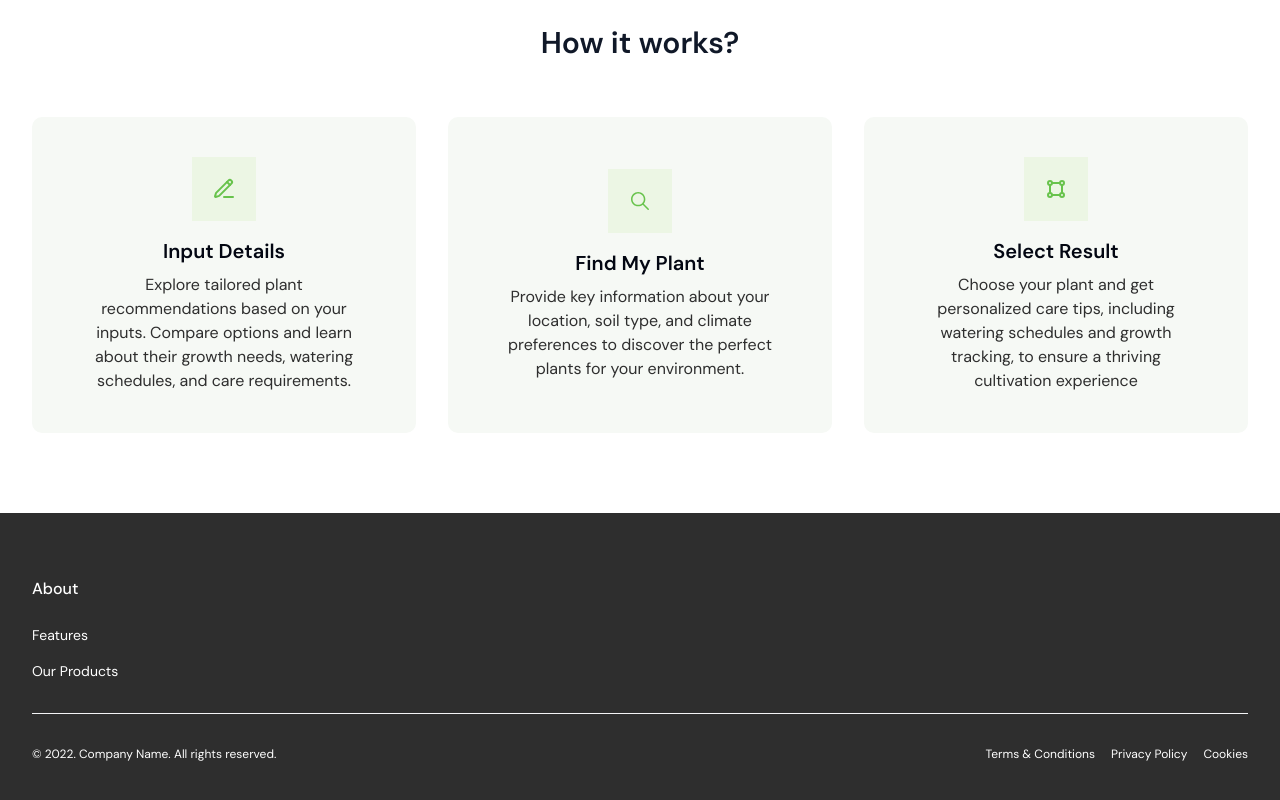
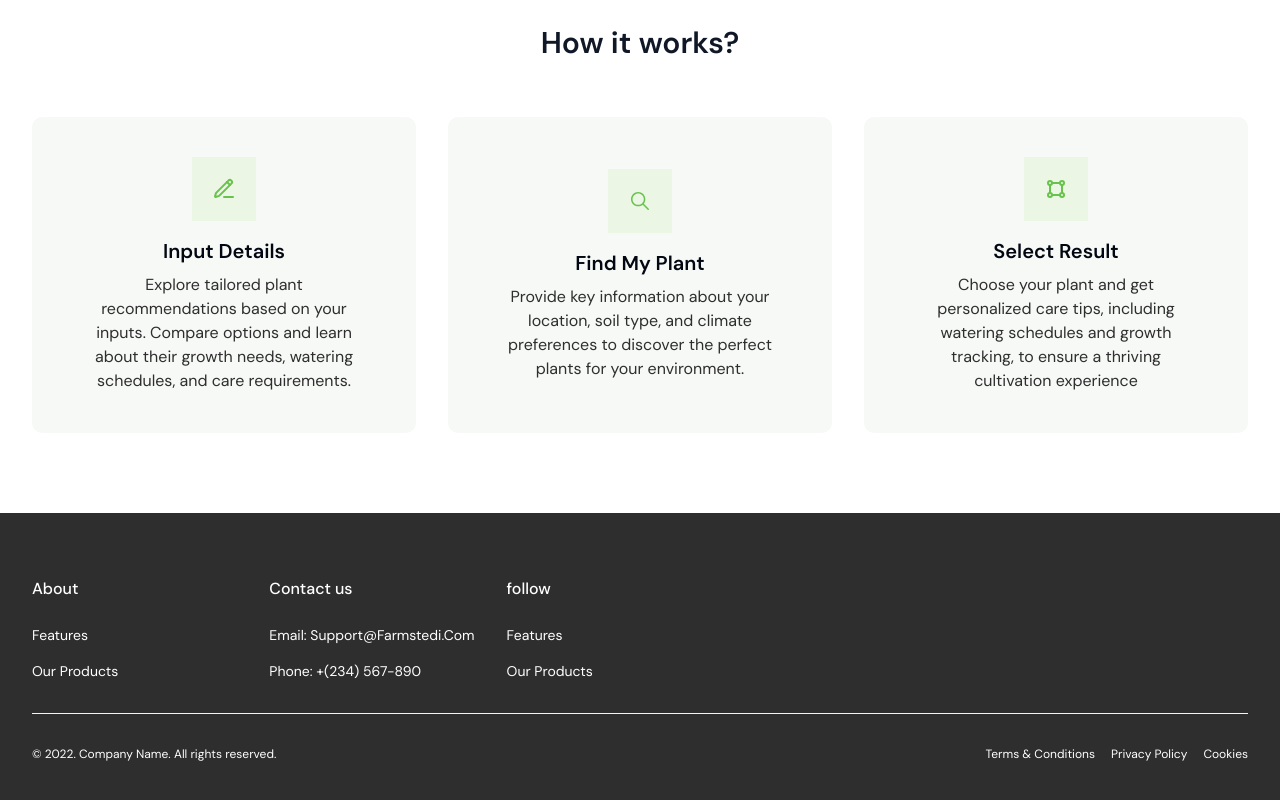
Before and after one commit to Rasheed124/farmstedi-frontend, a Next.js app: page / in a window 1280 px wide. Shown: the part 855-1655 px from the top of the page. Built offline with nearby package versions, Linux system fonts and the light colour scheme.

Commit message:
pushed home page

```diff
--- a/src/app/page.tsx
+++ b/src/app/page.tsx
@@ -2,6 +2,9 @@ import Header from "@/components/layout/Header";
 import Image from "next/image";
 import { LuPencilLine } from "react-icons/lu";
 import { IoIosSearch } from "react-icons/io";
+import { FaXTwitter } from "react-icons/fa6";
+import { IoLogoFacebook } from "react-icons/io5";
+import { FaInstagram } from "react-icons/fa";
 import { TbTopologyRing3 } from "react-icons/tb";
 import Link from "next/link";
 
@@ -123,6 +126,56 @@ export default function Home() {
 
                   </ul>
                 </div>
+                <div className="col-span-2 sm:col-span-1">
+                  <p className="font-medium ">Contact us</p>
+
+                  <ul className="mt-6 space-y-4 text-sm capitalize">
+                    <li>
+                      <Link
+                        href="#"
+                        className=" transition hover:opacity-75"
+                      >
+                        {" "}
+                        Email: support@farmstedi.com{" "}
+                      </Link>
+                    </li>
+                    <li>
+                      <Link
+                        href="#"
+                        className=" transition hover:opacity-75"
+                      >
+                        {" "}
+                        Phone: +(234) 567-890{" "}
+                      </Link>
+                    </li>
+
+                  </ul>
+                </div>
+                <div className="col-span-2 sm:col-span-1">
+                  <p className="font-medium ">follow</p>
+
+                  <ul className="mt-6 space-y-4 text-sm capitalize">
+                    <li>
+                      <Link
+                        href="#"
+                        className=" transition hover:opacity-75"
+                      >
+                        {" "}
+                        Features{" "}
+                      </Link>
+                    </li>
+                    <li>
+                      <Link
+                        href="#"
+                        className=" transition hover:opacity-75"
+                      >
+                        {" "}
+                        Our Products{" "}
+                      </Link>
+                    </li>
+
+                  </ul>
+                </div>
               </div>
             </div>
 
```
